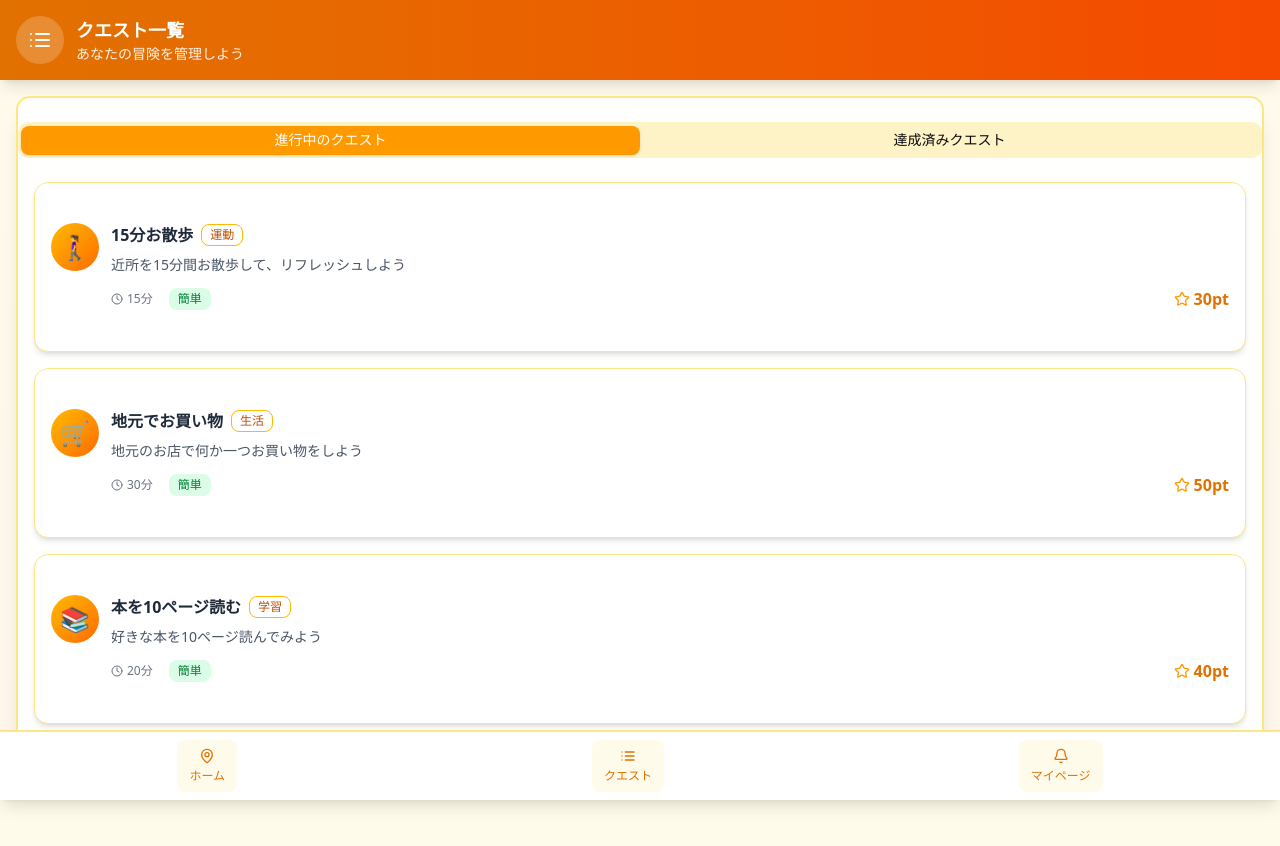
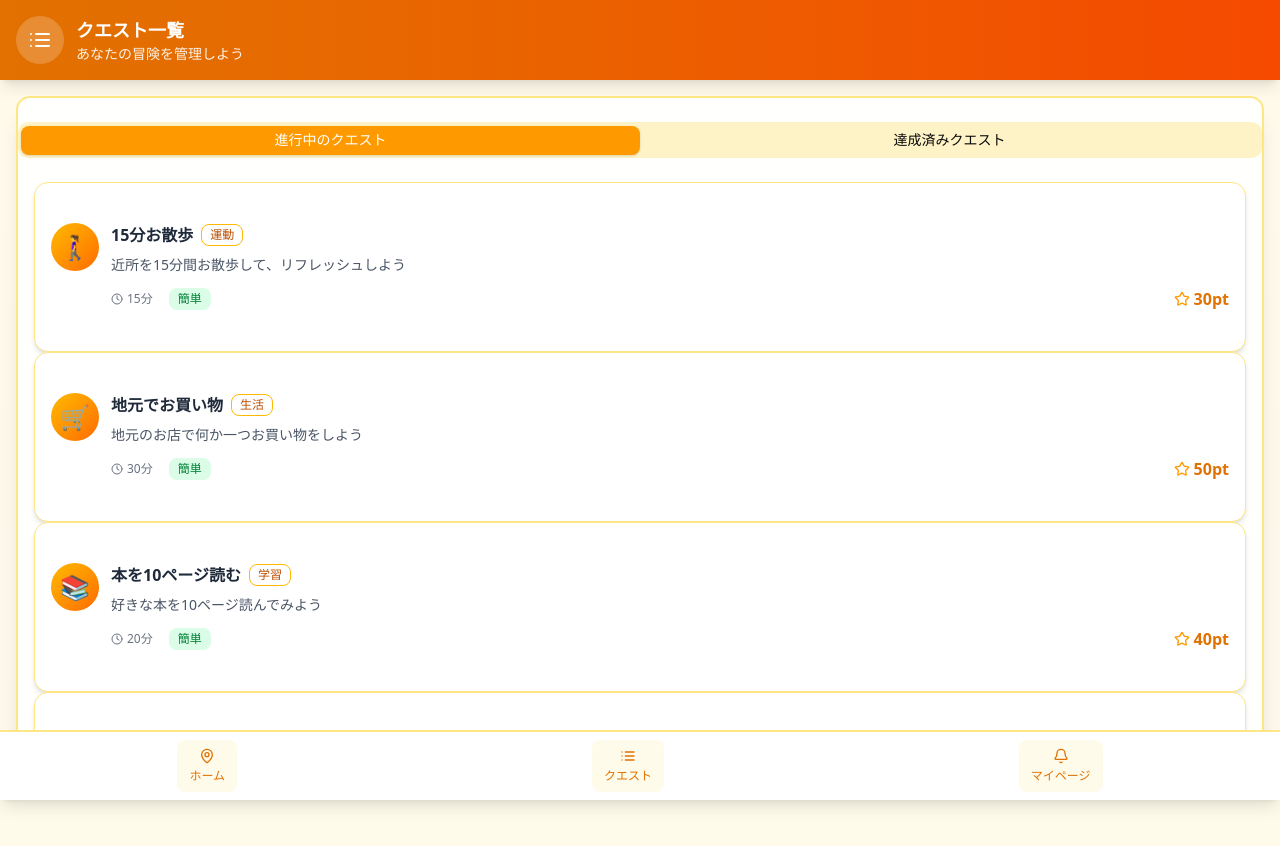
Before and after one commit to tensho1026/Hometown-Quest, a Next.js app: page /QuestList in a window 1280 px wide. Shown: the top 846 px of the page. Built offline with nearby package versions, Linux system fonts and the light colour scheme.

Commit message:
ファイル名変更

```diff
--- a/src/components/Home-view.tsx
+++ b/src/components/Home-view.tsx
@@ -17,7 +17,8 @@ import {
 import { dailyQuestType } from "@/types/todayQuest";
 import Link from "next/link";
 import { useUser } from "@clerk/nextjs";
-import { getTodayQuests } from "@/app/actions/auth/getTodayQuests/route";
+import { getTodayQuests } from "@/app/actions/getTodayQuests/getTodayQuests";
+
 
 interface HomeViewProps {
   onQuestSelect: (quest: any) => void;
--- a/src/components/Quest-details.tsx
+++ b/src/components/Quest-details.tsx
@@ -4,9 +4,9 @@ import { Card } from "@/components/ui/card";
 import { Badge } from "@/components/ui/badge";
 import { ArrowLeft, Star, Clock, Camera } from "lucide-react";
 import { useEffect, useState } from "react";
-import { getTodayQuestById } from "@/app/actions/getTodayQuestBuId/route";
 import { useParams, useRouter } from "next/navigation";
 import { QuestDetailType } from "@/types/todayQuest";
+import { getTodayQuestById } from "@/app/actions/getTodayQuestBuId/getTodayQuestById";
 
 
 export function QuestDetail() {
@@ -145,7 +145,7 @@ export function QuestDetail() {
             <div className="space-y-3">
               <Button className="w-full bg-gradient-to-r from-amber-500 to-orange-500 hover:from-amber-600 hover:to-orange-600 text-white font-bold py-3 text-lg shadow-lg">
                 <span className="mr-2">✅</span>
-                クエスト開始
+                クエスト達成
               </Button>
               <Button
                 variant="outline"
--- a/src/components/QuestLists.tsx
+++ b/src/components/QuestLists.tsx
@@ -6,6 +6,7 @@ import { Card } from "@/components/ui/card";
 import { Badge } from "@/components/ui/badge";
 import { Tabs, TabsContent, TabsList, TabsTrigger } from "@/components/ui/tabs";
 import { List, Clock, CheckCircle, Star } from "lucide-react";
+import Link from "next/link";
 
 interface QuestListProps {
   onQuestSelect: (quest: any) => void;
@@ -182,6 +183,10 @@ export function QuestList() {
             <TabsContent value="active" className="p-4">
               <div className="space-y-4">
                 {activeQuests.map((quest) => (
+                  <Link
+                    href={`/QuestDetail/${quest.id}`}
+                    key={`daily-${quest.id}`}
+                  >
                     <Card
                       key={quest.id}
                       className="border border-amber-200 shadow-md bg-white cursor-pointer hover:shadow-lg transition-all duration-200 hover:scale-[1.02]"
@@ -232,6 +237,7 @@ export function QuestList() {
                         </div>
                       </div>
                     </Card>
+                  </Link>
                 ))}
               </div>
             </TabsContent>
```
Also changed, not shown: src/app/actions/achieveQuest/achieveQuest.ts (added), src/app/actions/getTodayQuestBuId/getTodayQuestById.ts (renamed from src/app/actions/getTodayQuestBuId/route.ts), src/app/actions/getTodayQuests/getTodayQuests.ts (renamed from src/app/actions/auth/getTodayQuests/route.ts). Lines whose indentation alone changed are shown as unchanged.
